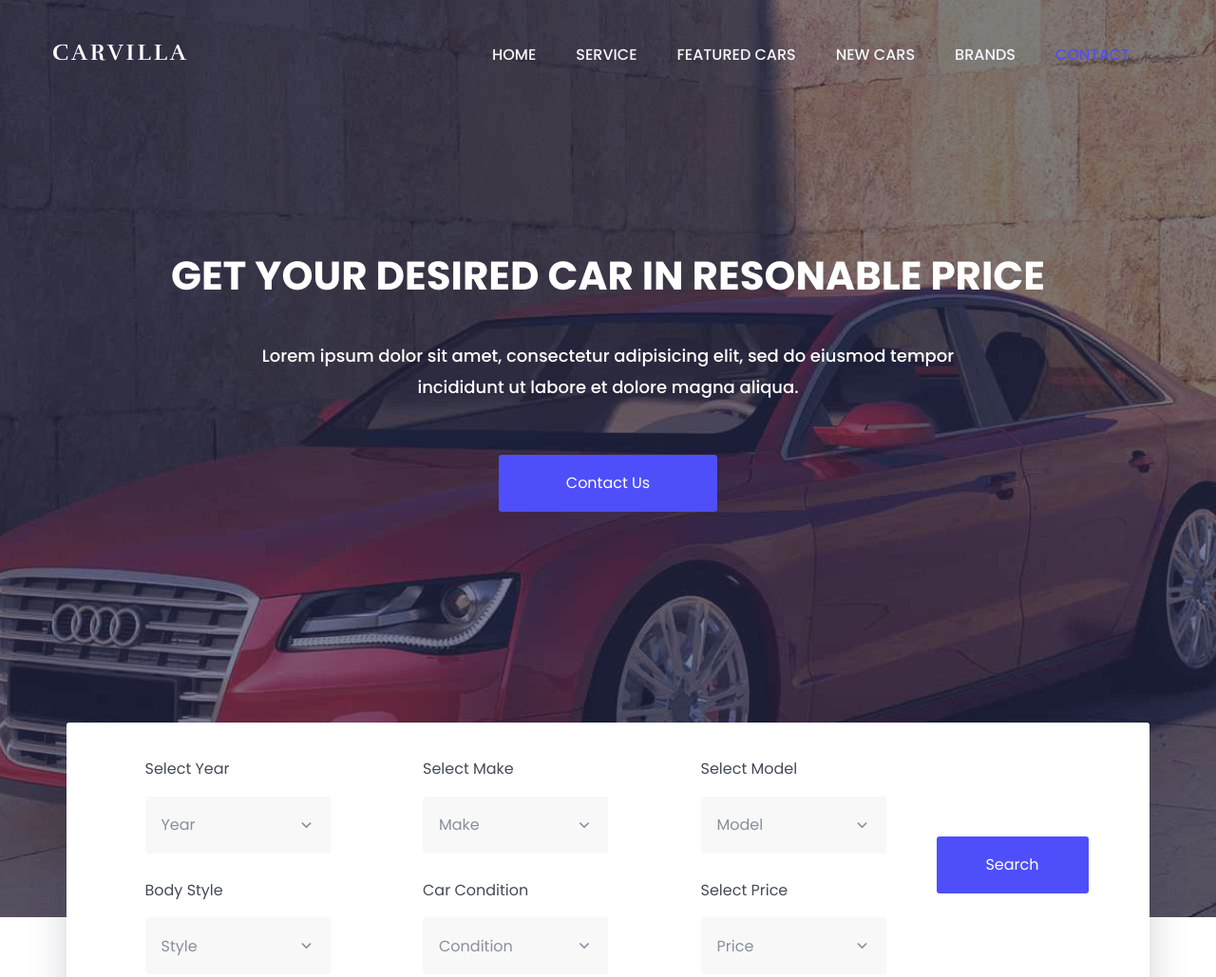
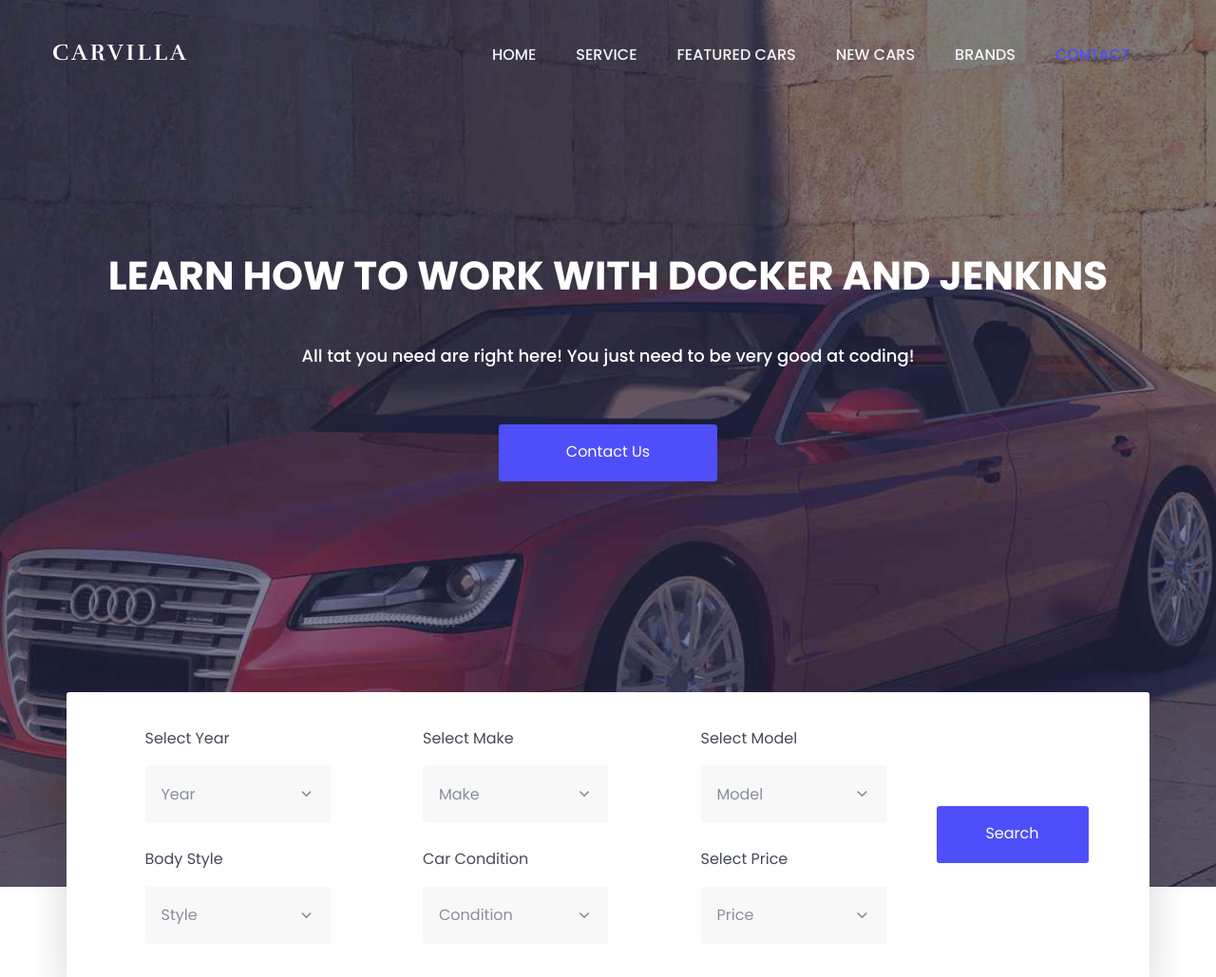
Before and after one commit to TanjemAhamed/carvilla, a plain HTML site: page sourcecode/index.html in a window 1280 px wide. Shown: the top 1029 px of the page at 95% size. Drawn offline with nearby package versions, Linux system fonts and the light colour scheme.

Commit message:
(Update): Updated the index.html file with some changes

```diff
--- a/sourcecode/index.html
+++ b/sourcecode/index.html
@@ -14,7 +14,7 @@
 		<link href="https://fonts.googleapis.com/css?family=Rufina:400,700" rel="stylesheet">
 
         <!-- title of site -->
-        <title>CarVilla</title>
+        <title>CarHouse</title>
 
         <!-- For favicon png -->
 		<link rel="shortcut icon" type="image/icon" href="assets/logo/favicon.png"/>
@@ -105,9 +105,9 @@
 
 			<div class="container">
 				<div class="welcome-hero-txt">
-					<h2>get your desired car in resonable price</h2>
+					<h2>Learn How to Work with Docker and Jenkins</h2>
 					<p>
-						Lorem ipsum dolor sit amet, consectetur adipisicing elit, sed do eiusmod tempor incididunt ut labore et dolore   magna aliqua.
+						All tat you need are right here! You just need to be very good at coding!
 					</p>
 					<button class="welcome-btn" onclick="window.location.href='#'">contact us</button>
 				</div>
```
